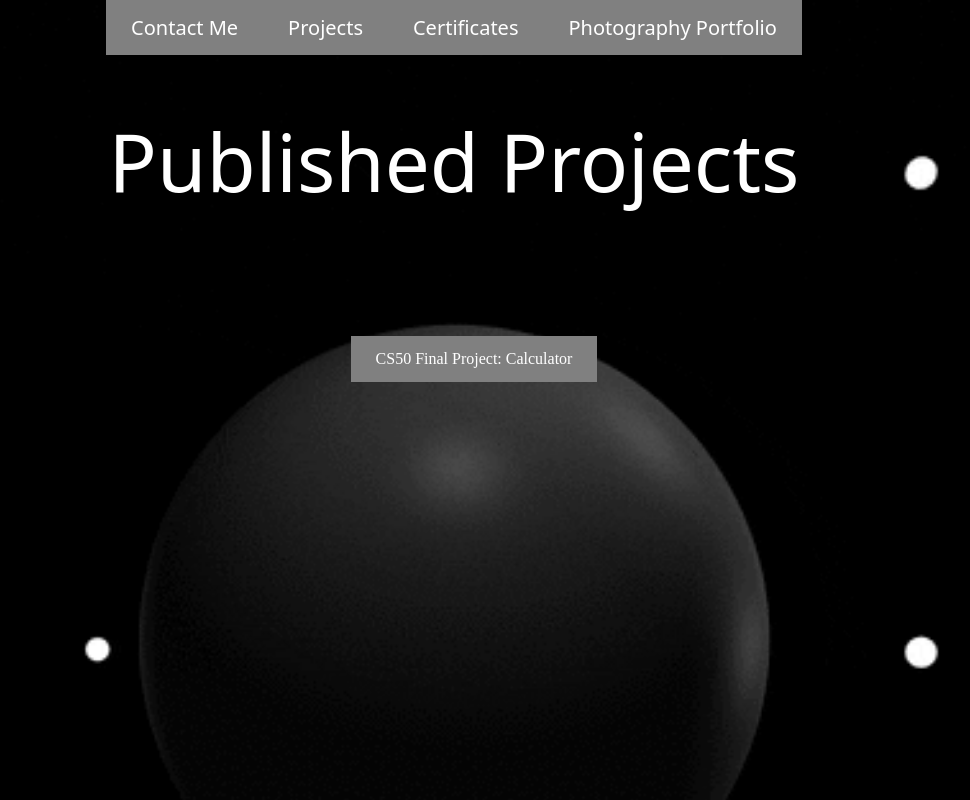
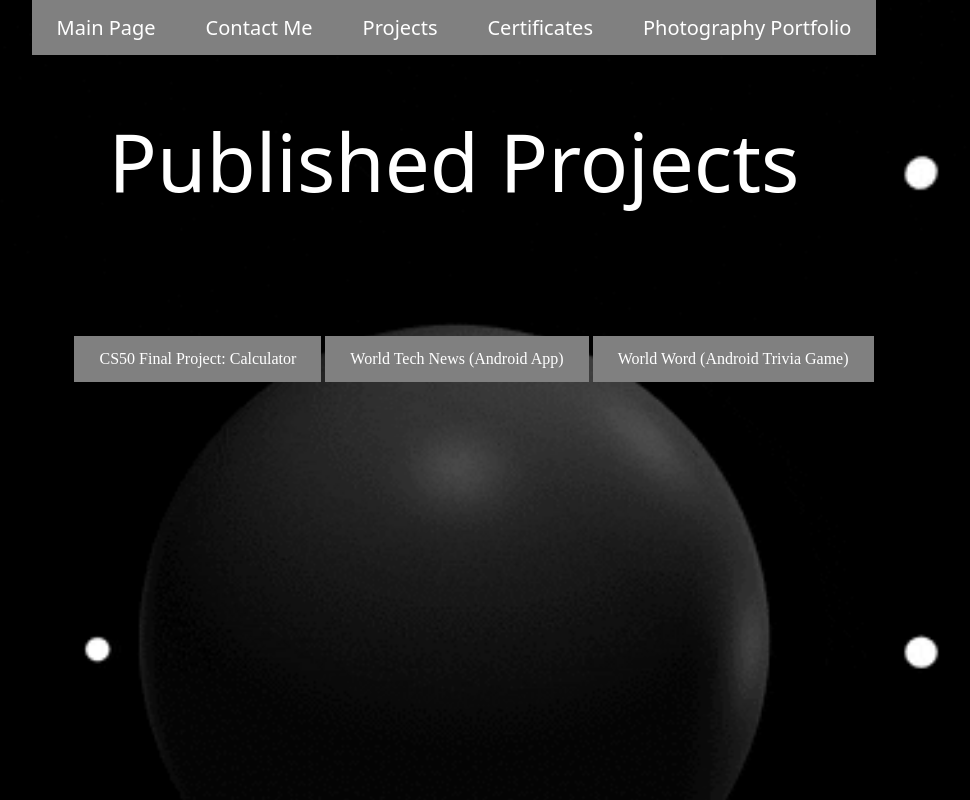
Before and after one commit to majd-mohsen/Personal-website, a plain HTML site: page projects.html in a window 1280 px wide. Shown: the whole page, without its empty margins (186-1156 px from the left). Drawn offline with Linux system fonts and the light colour scheme.

Commit message:
Update projects.html

```diff
--- a/projects.html
+++ b/projects.html
@@ -9,6 +9,7 @@
       <h1>Published Projects</h1>
       <form>
          <div id='links'>
+            <a class='pages' href='index.html'>Main Page</a>
             <a class='pages' href='contact.html'>Contact Me</a>
             <a class='pages' href='projects.html'>Projects</a>
             <a class='pages' href='certificates.html'>Certificates</a>
@@ -18,6 +19,8 @@
       <div id="contactlinks">
          <ul>
          <a href="Calculator.html">CS50 Final Project: Calculator</a>
+         <a href="https://drive.google.com/file/d/1fpCBkzkJBP31oVZaBj01AczDygJCpT72/view">World Tech News (Android App)</a>
+         <a href="https://drive.google.com/file/d/1qXMs4CHznQOth5KDX9tO6t1vXKRya47a/view"> World Word (Android Trivia Game)</a>
          </u>
       </div>
    </body>
```
